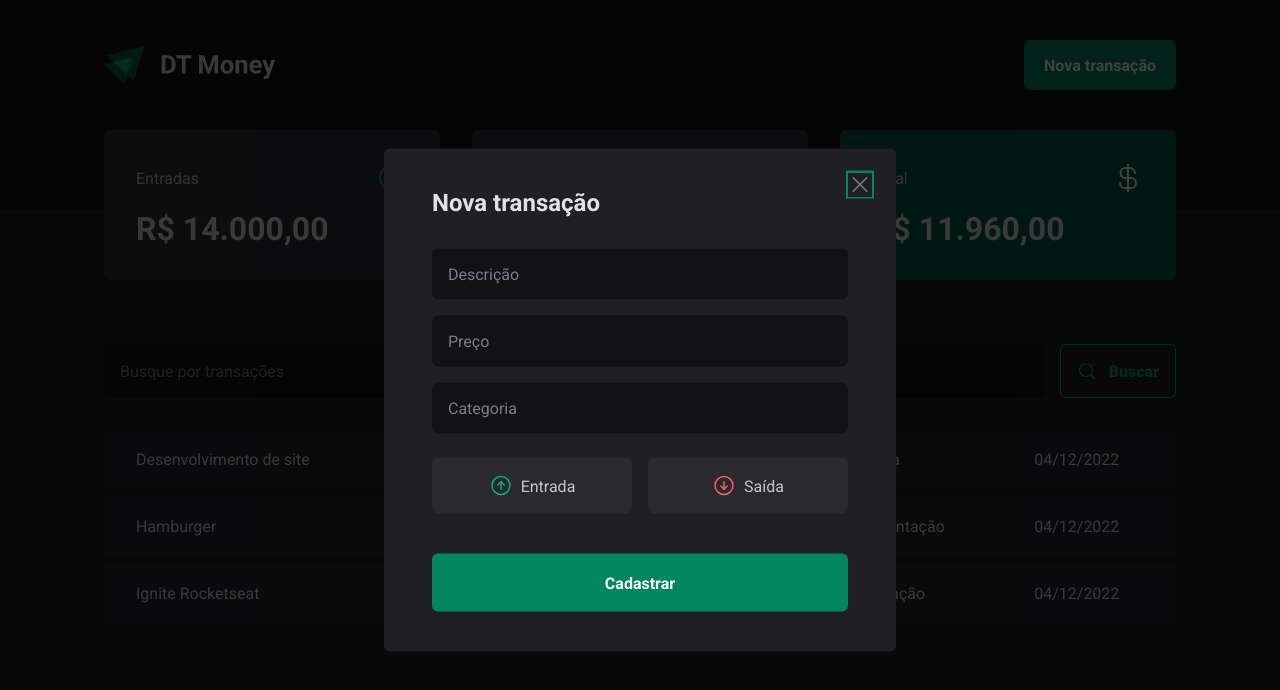
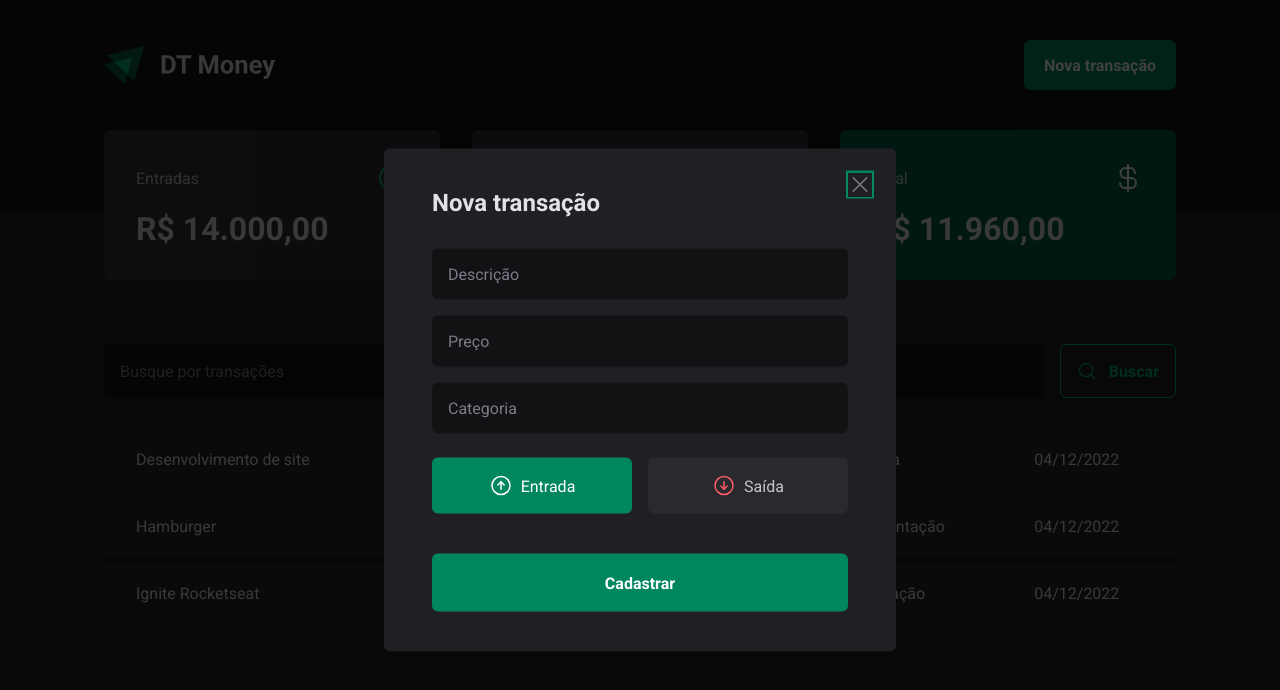
Before and after one commit to osvaldokalvaitir/-reactjs-ignite2022-project3, a React (Vite) app: page / in a window 1280 px wide. Both pictures are taken after a click on the button "Nova transação". Shown: the top 690 px of the page. Built offline with nearby package versions, Linux system fonts and the light colour scheme; data requests are answered from the project's data file.

Commit message:
Controlled components

```diff
--- a/src/components/NewTransactionModal/index.tsx
+++ b/src/components/NewTransactionModal/index.tsx
@@ -1,4 +1,4 @@
-import { useForm } from "react-hook-form";
+import { Controller, useForm } from "react-hook-form";
 import { zodResolver } from '@hookform/resolvers/zod';
 import * as Dialog from '@radix-ui/react-dialog';
 import { ArrowCircleDown, ArrowCircleUp, X } from 'phosphor-react';
@@ -10,13 +10,14 @@
   description: z.string(),
   price: z.number(),
   category: z.string(),
-  // type: z.enum(['income', 'outcome']),
+  type: z.enum(['income', 'outcome']),
 })
 
 type NewTransactionFormInputs = z.infer<typeof newTransactionFormSchema>;
 
 export function NewTransactionModal() {
   const {
+    control,
     register,
     handleSubmit,
     formState: {
@@ -24,6 +25,9 @@
     }
   } = useForm<NewTransactionFormInputs>({
     resolver: zodResolver(newTransactionFormSchema),
+    defaultValues: {
+      type: 'income',
+    }
   })
 
   async function handleCreateNewTransaction(data: NewTransactionFormInputs) {
@@ -50,12 +54,14 @@
           required
           {...register('description')}
         />
+
         <input
           type="number"
           placeholder="Preço"
           required
           {...register('price', { valueAsNumber: true })}
         />
+
         <input
           type="text"
           placeholder="Categoria"
@@ -63,7 +69,15 @@
           {...register('category')}
         />
 
-        <TransactionType>
+        <Controller
+          control={control}
+          name="type"
+          render={({ field }) => {
+            return (
+              <TransactionType
+                onValueChange={field.onChange}
+                value={field.value}
+              >
                 <TransactionTypeButton variant="income" value="income">
                   <ArrowCircleUp size={24} />
                   Entrada
@@ -74,6 +88,9 @@
                   Saída
                 </TransactionTypeButton>
               </TransactionType>
+            )
+          }}
+        />
 
         <button type="submit" disabled={isSubmitting}>
           Cadastrar
```
Lines whose indentation alone changed are shown as unchanged.
